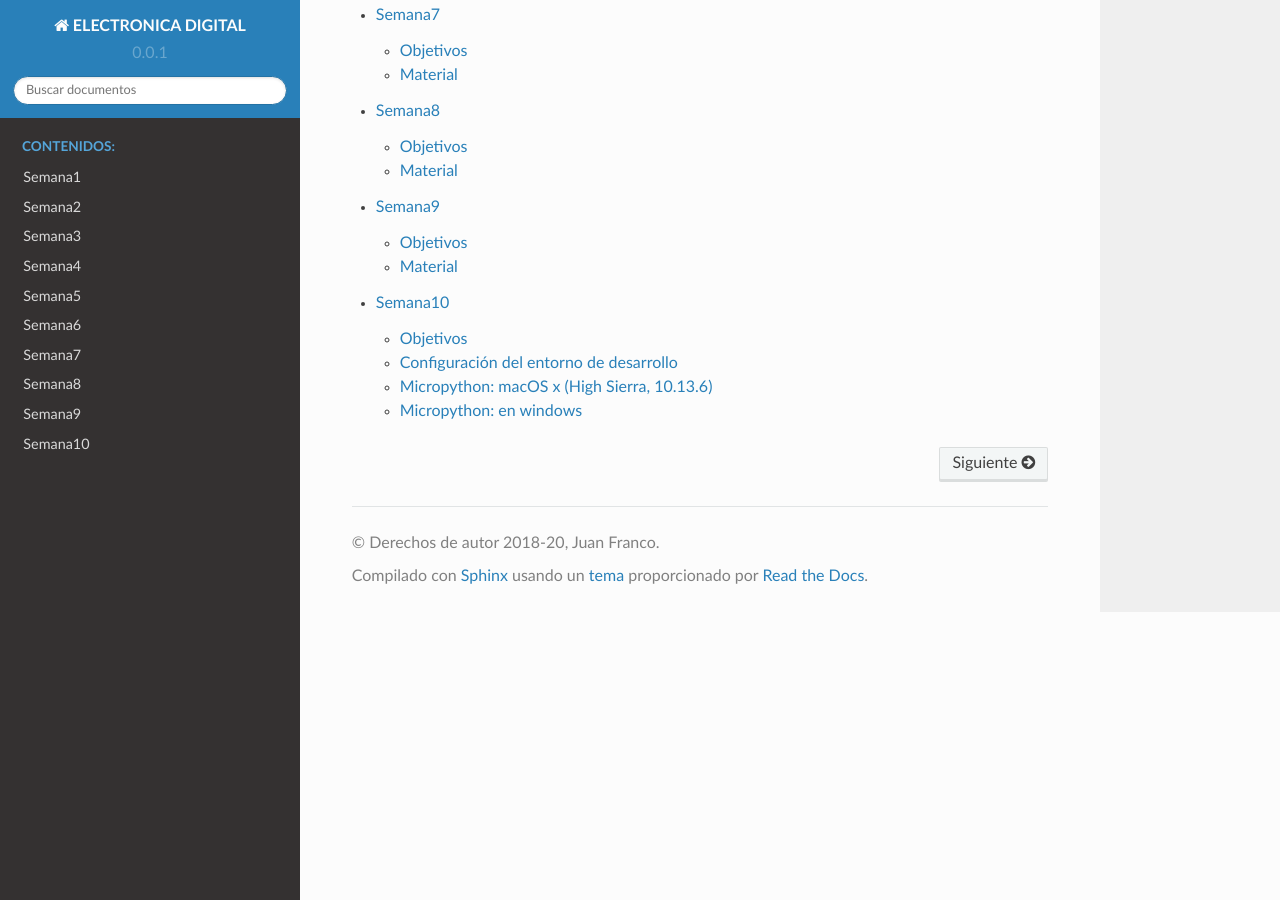
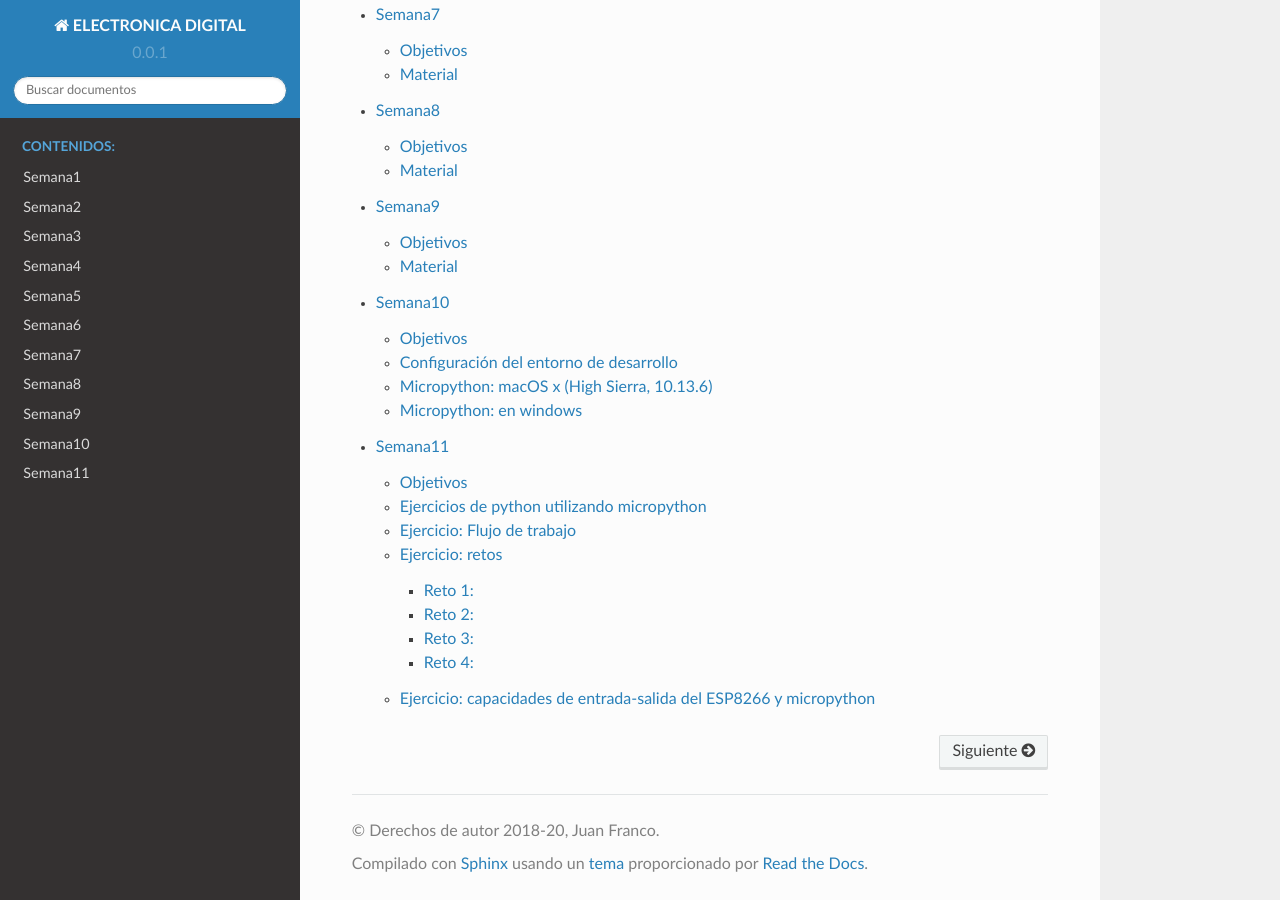
Before and after one commit to juanferfranco/ElectronicaDigital, a Sphinx documentation site: the page built from docs/index.rst, in a window 1280 px wide and 900 px high, scrolled down 2085 px. Built offline with Sphinx 7.4.7 and the Read the Docs theme 2.0.0, drawn with Linux system fonts in a browser that asks for light colours; some of the changed lines change nothing that is shown.

Commit message:
add week 11

```diff
--- /dev/null
+++ b/docs/_semana11/semana11.rst
@@ -0,0 +1,372 @@
+Semana 11
+===========
+Esta semana aprenderemos a utilizar las diferentes alternativas de entrada/salida que provee micropython con el
+ESP8266. Adicionalmente seguiremos un flujo de trabajo de aplicaciones (workflow) similar al utilizado en otras plataformas
+como Arduino.
+
+Objetivos
+----------
+1. Seguir un flujo de trabajo para desarrollar aplicaciones.
+2. Explorar las capacidades de entrada/salida de la plataforma.
+
+
+Ejercicios de python utilizando micropython
+--------------------------------------------
+* Abra la interfaz de REPL de micropython. Utilice putty en windows o screen en macosX.
+* Cree algunas variables e inicialice dichas varibles con valores.
+* ¿Por qué no puede utilizar las siguientes palabras como nombres de variables::
+
+    and         for         raise
+    assert      from        return
+    break       global      try
+    class       if          while
+    continue    import      with
+    def         in          yield
+    del         is
+    elif        lambda
+    else        not
+    except      or
+    exec        pass
+    finally     print
+* En python es posible escribir comentarios en el código utilizando ``#`` al inicio de la línea; sin embargo,
+  cuando escribamos programas evitaremos emplear los comentarios ya que a diferencia de un computador, esta información
+  ocupará espacio en la memoria de programa del controlador.
+* Recuerde que python no emplea, como otros lenguajes de programación, llaves (``{ }``) para formar bloques de código.
+  En cambio, utiliza identación. Utilizando la interfaz REPL, evalue el siguiente código:
+
+  .. code-block:: python
+
+     if sum == 10:
+        print('Es igual')
+     else:
+        print('Es diferente')
+
+* Cree los siguientes tipos de datos: numérico, cadena, lista, tupla y diccionario.
+* Cree los siguiente tipos de datos numéricos: enteros, números en hexadecimal, número en punto
+  flotante, números complejos. (¿Qué se puede concluir de los número complejos en micropython?)
+* Cree la siguiente cadena: mi_nombre= 'Juan Franco'. ¿Cuál es el resultado de las siguientes expresiones?
+
+  .. code-block:: python
+
+     s = mi_nombre[0]
+     s = mi_nombre[2:4]
+     s = mi_nombre[1:4]
+     s = mi_nombre[3:]
+
+* ¿Cuál es el resultado de hacer mi_nombre*2?
+* ¿Cuál es el resultado de hacer mi_nombre + 'UPB'
+* Cuál es el resultado de hacer
+  .. code-block:: python
+
+     s = 'Hola'
+     s[0] = R
+* Cree una lista. Cambie uno de los valores de la lista. ¿Qué puede concluir de las listas en relación a las cadenas?
+* Cree una matriz de 3x3 utilizando una lista.
+* Para los siguientes ejercicios asuma ``A = 0 0 1 1 1 1 0 0`` , ``B = 1 1 0 0 1 1 0 1``
+* Haga ejemplos que utilicen los siguientes operandos: ``+,-,*,/,%,**``
+* Haga ejemplos que utilicen los siguientes operandos: ``==, !=, >,<, >=, <=``
+* Haga ejemplos que utilicen los siguientes operandos: ``and, or, not``
+* Haga ejemplos que utilicen los siguientes operandos: ``=, +=, -=, *=, /=, **=``
+* Para este ejercicio, repase las operaciones a nivel de bits que realizamos en la primer parte del curso.
+  Luego haga ejemplos que utilicen los siguientes operandos: ``&, |, ^, ~, <<, >>``
+* Realice un ejemplo para cada una de las siguientes estructuras de control:
+
+  .. code-block:: python
+
+     if
+     if..else
+     elif
+     for
+     while
+     break
+     continue
+     pass
+
+* Utilice la interfaz REPL y explore las siguientes funciones:
+
+  .. code-block:: python
+
+     int()
+     float()
+     abs()
+     bin()
+     ceil()
+     exp()
+     floor()
+     hex()
+     log()
+     pow()
+     round()
+     sqrt()
+
+* En algunas cadenas, es necesario utilizar caracteres ASCII no imprimibles por ejemplo: ``\n`` (newline),
+  ``\r`` (carriage-return), ``\t`` (tab). Experimente en la terminal REPL con estos caractares.
+* En python es posible utilizar cadenas formateadas. Experimente con las siguientes líneas de código:
+
+  .. code-block:: python
+
+     '{} {}'.format(1, 2)
+     '{1} {0}'.format('one', 'two')
+* Experimente con las siguientes funciones para manejo de cadenas:
+
+  .. code-block:: python
+
+     count()
+     find()
+     len()
+     isalpha()
+     isalnum()
+     isdigit()
+     islower()
+     iupper()
+     lower()
+     upper()
+     lstrip()
+     rstrip()
+* Experimente con las siguientes funciones para manejo de listas:
+
+  .. code-block:: python
+
+     del()
+     list.append()
+     cmp()
+     len()
+     max()
+     Min()
+     list.count()
+     list.index()
+     list.insert()
+     list.remove()
+     list.reverse()
+     list.sort()
+
+* Experimente con las siguientes funciones para manejo de diccionarios:
+
+  .. code-block:: python
+
+     cmp()
+     len
+     del()
+     d.clear()
+     d.keys()
+     d.values()
+
+* Experimente con las siguientes funciones para manejo de fechas y tiempo. Note que será necesario que importe la biblioteca
+  time (import time)
+
+  .. code-block:: python
+
+     time.localtime()
+     time.sleep()
+     time.sleep_ms()
+     time.sleep_us()
+
+* Realice una función que multiplique dos números recibidos como parámetros.
+* Tenga presente que las variables que utilice en una función serán variables locales a la función. Por tanto, una vez
+  la función retorne, la información de las variables locales se perderá. Explique el comportamiento de este programa:
+
+  .. code-block:: python
+
+    def foo():
+        y = "local"
+    foo()
+    print(y)
+
+
+
+* Explique qué pasa al ejecutar este código y por qué:
+
+  .. code-block:: python
+
+    x = "global"
+    def foo():
+        x = x * 2
+        print(x)
+    foo()
+
+* Para utilizar variables locales y globales, considere el siguiente ejemplo:
+
+  .. code-block:: python
+
+     x = "global"
+     def foo():
+         global x
+         y = "local"
+         x = x * 2
+         print(x)
+         print(y)
+
+     foo()
+
+* Analice el siguiente programa:
+
+  .. code-block::python
+
+     x = 5
+     def foo():
+         x = 10
+         print("local x:", x)
+
+     foo()
+     print("global x:", x)
+
+* En micropython es posible leer información desde la terminal. Analice el siguiente código:
+
+  .. code-block::python
+
+     name = input('Ingrese su nombre: ')
+     print(name)
+
+* Es posible manipular archivo un micropython; sin embargo, es recomendable evitar, por ahora, el uso de archivos a menos
+  que se indique lo contrario. La razón es que un mal uso de estos puede dejar inservible la memoria del microcontrolador.
+  Como ejemplo, para listar el contenido del sistema de archivos de micropython ejecute este programa:
+
+  .. code-block:: python
+
+     import os
+     os.listdir()
+
+Ejercicio: Flujo de trabajo
+----------------------------
+Con micropython se puede seguir un flujo de trabajo similar al utilizado con el framework de Arduino para realizar
+aplicaciones. Para ello, necesitaremos la aplicaciones instalada la semana pasada: ``ampy``. La aplicación ampy será
+ejecutada desde una línea de comandos en windows o una terminal en macosX.
+
+* Abra la terminal de comandos y ejecute::
+
+    ampy --help
+
+* Antes de utilizar la herramienta ampy, utilice el RPEL para deshabilitar la salida de depuración de micropython::
+
+  >>>import esp
+  >>>esp.osdebug(None)
+
+* Con ampy es posible escribir código en el computador y correr ese código en el ESP8266. Para ecribir código se recomieda
+  utilizar un editor como Visual Studio Code o cualquier otro de su gusto. Escriba el siguiente código y guardelo con el
+  nombre ``test.py``
+
+  .. code-block:: python
+
+     print('Hola desde UPB! conteo hasta 10:')
+     for i in range(1,11):
+         print(i)
+
+* Ejecute la siguiente línea en la terminal de comandos. Cambio serial_port por el puerto correspondiente en su computador::
+
+    ampy --port serial_port run test.py
+
+  Si al ejecutar el programa ocurre un error, puede ser que tenga abierto el REPL y por tanto deberá cerrarlo ya que
+  ampy intentará abrir el puerto serial al cual está conectado el ESP8266. ¿Cuál es el resultado? tenga en cuenta que si
+  el programa requiere una entrada, será necesario ejecutarlo desde la interfaz REPL.
+
+* Por defecto el comando run esperará a que el programa termine antes de imprimir el resultado; sin embargo, algunos
+  programas se quedarán en un ciclo infinito y nunca retornarán. En estos casos se debe adicionar la opción ``--no-output``.
+  De esta manera ampy no esperará la terminación del programa. Para probar lo anterior, modifique el programa así:
+
+  .. code-block:: python
+
+     import time
+
+     print('Hola desde UPB! contando:')
+     while True:
+        print(i)
+        i += 1
+        time.sleep(1)
+
+* Ejecute el programa así::
+
+    ampy --port serial_port run  --no-output test.py
+
+* Luego abra la interfaz REPL para observar el resultado.
+
+* Cuando se escriben programas utilizando el framework de arduino, se emplean dos funciones: ``setup()`` y ``loop()``.
+  La función setup() se ejecuta sólo una vez mientras que la función loop() se repite indefinidamente. Esta estructura
+  de código se puede recrear un micropython:
+
+   .. code-block:: python
+
+        ##################
+        # código setup
+        ##################
+        import time
+
+        print('Hola desde UPB! contando:')
+        i = 1
+        while True:
+        ##################
+        # código loop
+        ##################
+            print(i)
+            i += 1
+            time.sleep(1)
+
+* ampy también permite manipular el sistema de archivos de micropython. Es posible copiar archivos en el ESP8266, leerlos y
+  crear directorios. Copie el archivo test.py en la tarjeta::
+
+    ampy --port /serial/port put test.py
+
+  Para verificar el resultado ejecute:
+
+    ampy --port /serial/port ls
+
+* Para leer archivos::
+
+    ampy --port /serial/port get boot.py
+
+* También es posible compiar el contenido de boot.py en el computador especificando un nombre de archivo::
+
+    ampy --port /serial/port get boot.py board_boot.py
+
+* Para borrar un archivo::
+
+    ampy --port /serial/port rm test.py
+
+* Para borrar un directorio con todo su contenido::
+
+    ampy --port /serial/port rmdir nombre_directorio
+
+* En micropython existen dos archivos importantes: boot.py y main.py. Actualmente main.py no lo hemos creado. ``booy.py``
+  será ejecutado automáticamente cuando la tarjeta se encienda o se presione el botón reset (RST). Si el archivo
+  ``main.py`` existe, micropython lo ejecutará luego de boot.py. Por tanto, en ``main.py`` debemos escribir el código
+  que deseamos que se ejeucte cada que la tarjeta se encienda. Tenga en cuenta que este programa quedará almacenado y la
+  tarjeta se comportará como lo especifiquemos allí. Para probar lo anterior, ejecute::
+
+    ampy --port /serial/port put test.py /main.py
+
+  Esto hará que el código que hemos venido utilizando se almacene en la tarjeta como main.py. Para probarlo, descenecte
+  y conecte de nuevo la tarjeta e ingrese a la inferfaz REPL. ¿Cuál es el resultado?
+
+En resumen, el flujo de trabajo será así:
+
+1. Escribir el programa en el computador utilizando su editor de texto favorito. Estructure el código con una sección
+   setup y otra loop.
+2. Utilice ``ampy`` con la opción ``--no-output`` para correr el script en la tarjeta.
+3. Edite el programa tantas veces como haga falta hasta que funcione como desea
+4. Si desea que el programa corra automáticamente cada que la tarjeta se encienda utilice ``ampy`` con el comando ``puy``
+   salvando el archivo con el nombre ``main.py``
+
+Ejercicio: retos
+-----------------
+El propósito de estos ejercicios será practicar lo aprendido hasta ahora:
+
+Reto 1:
+^^^^^^^^
+Escriba un programa que lea el radio y la altura de un cilindro (debe preguntarle al usuario) y luego imprima
+el área y el volumen.
+
+Reto 2:
+^^^^^^^^
+Repita de nuevo el programa anterior pero esta vez cree y utilice funciones para calcular el área y el volumen.
+
+Reto 3:
+^^^^^^^^
+Escriba un programa que lea un palabra (le pregunta al usuario) y luego imprima cada una de las letras que la componen.
+
+Reto 4:
+^^^^^^^^
+Escriba un programa que permita calcular: suma, resta, multiplicación y división. El programa debe preguntarle al usuario
+la operación y los operandos. Luego de una operación, el programa debe preguntar si se desea continuar, de lo contrario
+se debe terminar.
+
+Ejercicio: capacidades de entrada-salida del ESP8266 y micropython
+-------------------------------------------------------------------
--- a/docs/index.rst
+++ b/docs/index.rst
@@ -66,3 +66,4 @@ proyectos. Estos últimos también se trabajarán en el aula con asesoría del d
    Semana8 <_semana8/semana8>
    Semana9 <_semana9/semana9>
    Semana10 <_semana10/semana10>
+   Semana11 <_semana11/semana11>
```
